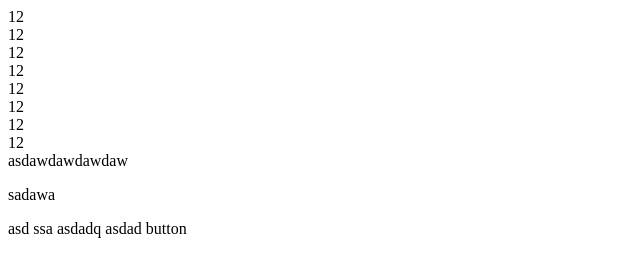
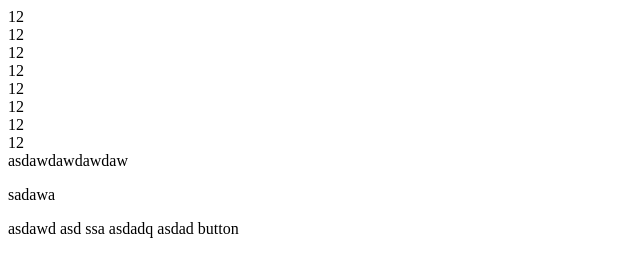
Before and after one commit to jiangjians/pro1, a plain HTML site: page index.html in a window 1280 px wide. Shown: the full height of the page, 0-640 px from the left. Drawn offline with Linux system fonts and the light colour scheme.

Commit message:
新增项目

```diff
--- a/index.html
+++ b/index.html
@@ -17,6 +17,7 @@
     <div>12</div>
     asdawdawdawdaw
     <p>sadawa</p>
+    asdawd
     asd
     ssa
 asdadq
```
